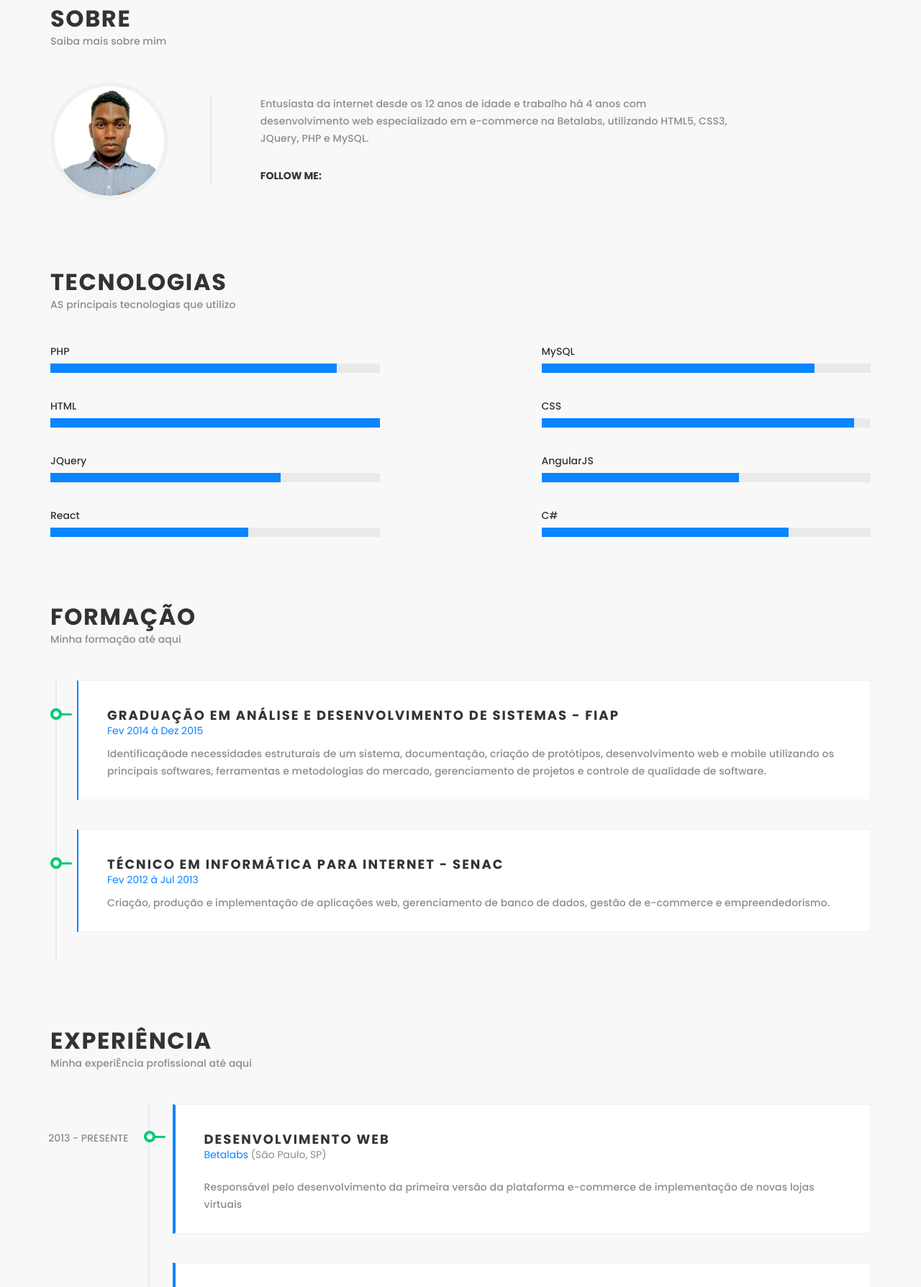
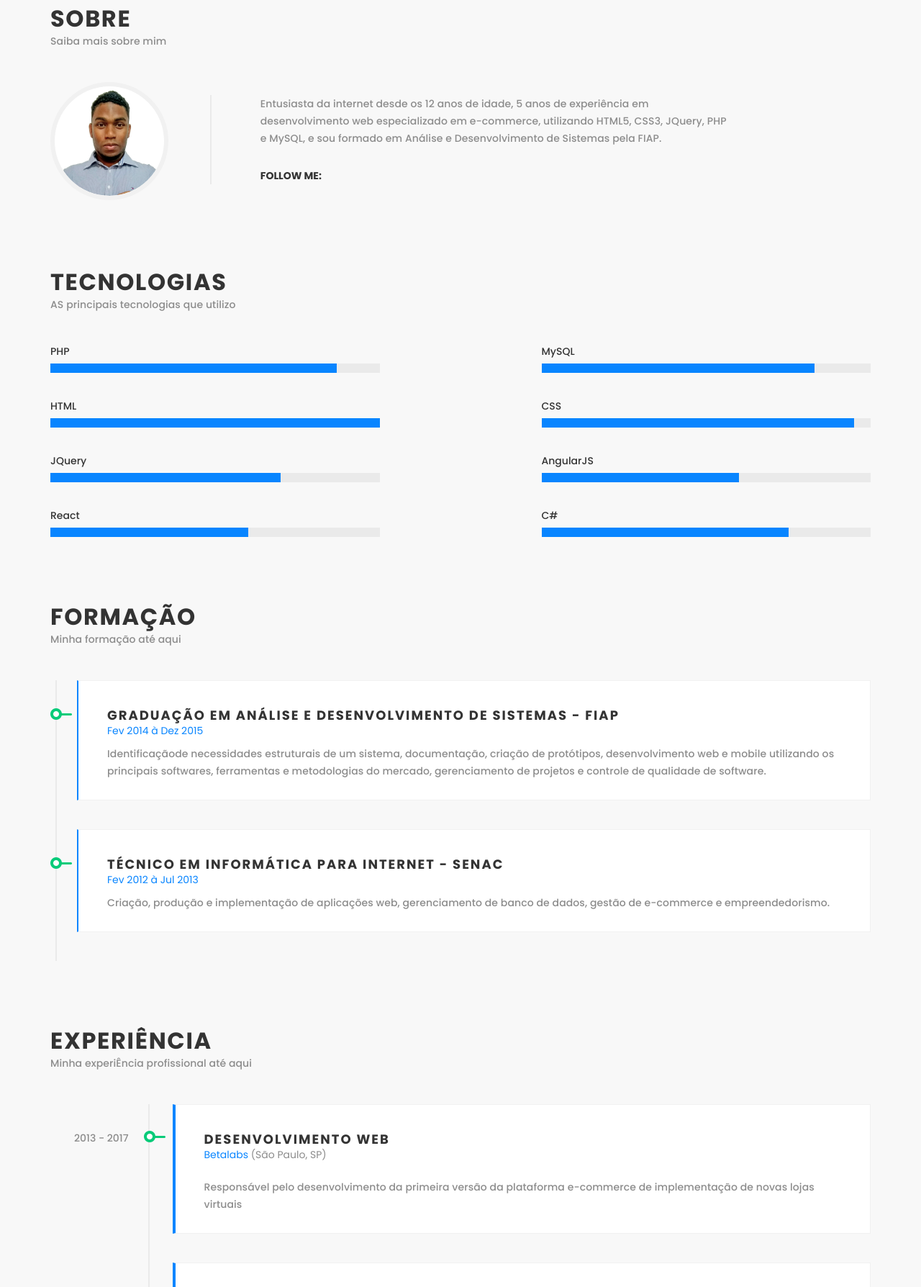
Before and after one commit to kaiorocha/kaiorocha.github.io, a plain HTML site: page index.html in a window 1280 px wide. Shown: the part 637-2425 px from the top of the page at 72% size. Drawn offline with Linux system fonts and the light colour scheme.

Commit message:
Atualização de informações 24-02-2017

```diff
--- a/index.html
+++ b/index.html
@@ -81,7 +81,7 @@
                         <div class="abtImg"><img src="images/about-us-img.png" alt="img"></div>
                     </div>
                     <div class="about-right col-md-7 col-sm-8 col-xs-12">
-                        <p>Entusiasta da internet desde os 12 anos de idade e trabalho há 4 anos com desenvolvimento web especializado em e-commerce na Betalabs, utilizando HTML5, CSS3, JQuery, PHP e MySQL.</p>
+                        <p>Entusiasta da internet desde os 12 anos de idade, 5 anos de experiência em desenvolvimento web especializado em e-commerce, utilizando HTML5, CSS3, JQuery, PHP e MySQL, e sou formado em Análise e Desenvolvimento de Sistemas pela FIAP.</p>
                         <div class="about-social-icon">
                             <strong class="social-head">FOLLOW ME:</strong>
                             <div class="icon">
@@ -182,8 +182,7 @@
                         <div class="progress">
                             <div class="progress-bar" role="progressbar" aria-valuenow="60" aria-valuemin="0" aria-valuemax="100" style="width:60%">
                                 <span class="sr-only">60% Complete</span>
-                            </div>
-                        </div>
+                            </div>                        </div>
                     </div>
                     <div class="col-sm-5">
                         <label class="progress-head">React</label>
@@ -193,8 +192,7 @@
                             </div>
                         </div>
                     </div>
-                    <div class="col-sm-5 col-sm-offset-2">
-                        <label class="progress-head">C#</label>
+                    <div class="col-sm-5 col-sm-offset-2">                        <label class="progress-head">C#</label>
                         <div class="progress nomargin">
                             <div class="progress-bar" role="progressbar" aria-valuenow="75" aria-valuemin="0" aria-valuemax="100" style="width:75%">
                                 <span class="sr-only">75% Complete</span>
@@ -205,7 +203,6 @@
             </div>
         </section>
         <!--expertise-->
-
         <!--education-->
         <section class="education wow animated fadeInUp" data-wow-delay="0.5s">
             <div class="container">
@@ -243,7 +240,7 @@
                     <i class="experience-line"></i>
                     <div class="col-sm-11 col-xs-12  box mar-bottom-mid pull-right edu experience-box">
                         <div class="box-cont edu-bor">
-                            <div class="date">2013 - Presente</div>
+                            <div class="date">2013 - 2017</div>
                             <h3 class="nomargin">Desenvolvimento Web</h3>
                             <h4>Betalabs <span class="text-primary">(São Paulo, SP)</span></h4>
                             <p class="nomargin">Responsável pelo desenvolvimento da primeira versão da plataforma e-commerce de implementação de novas lojas virtuais</p>
```
